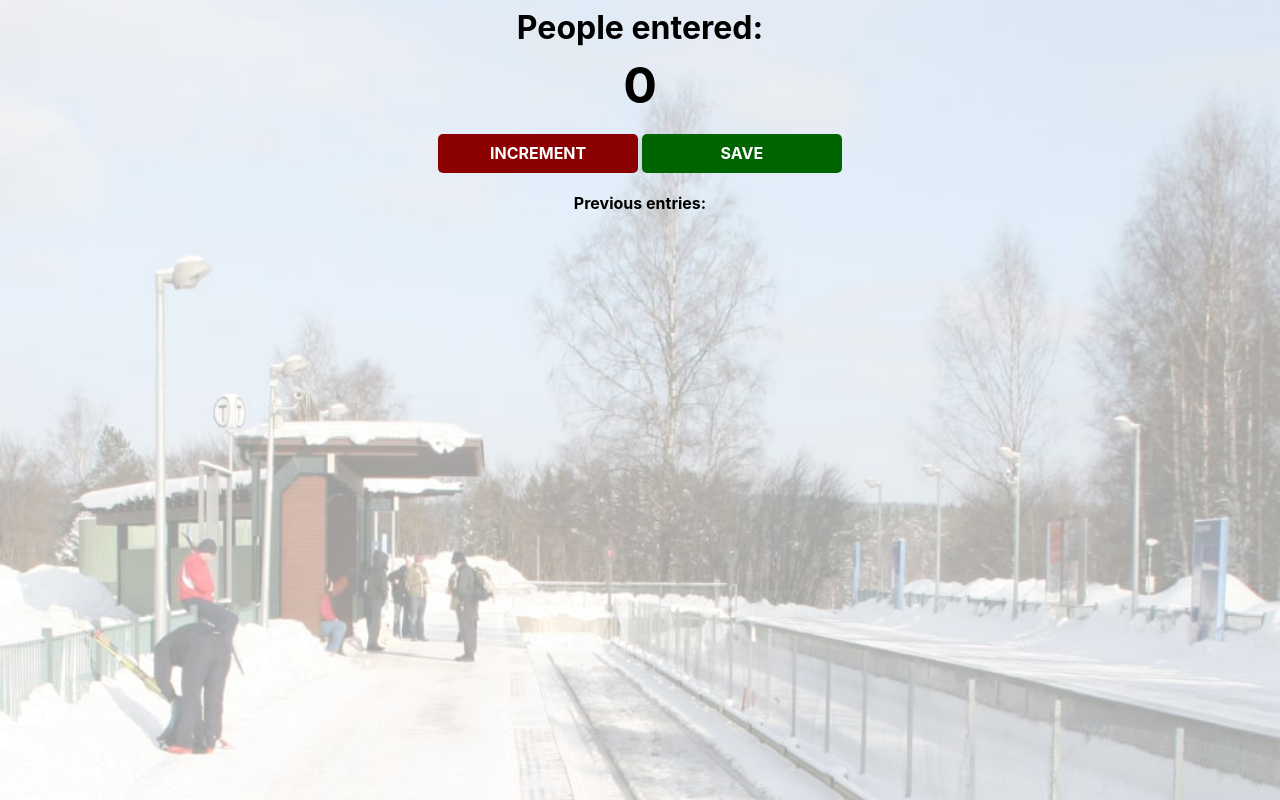
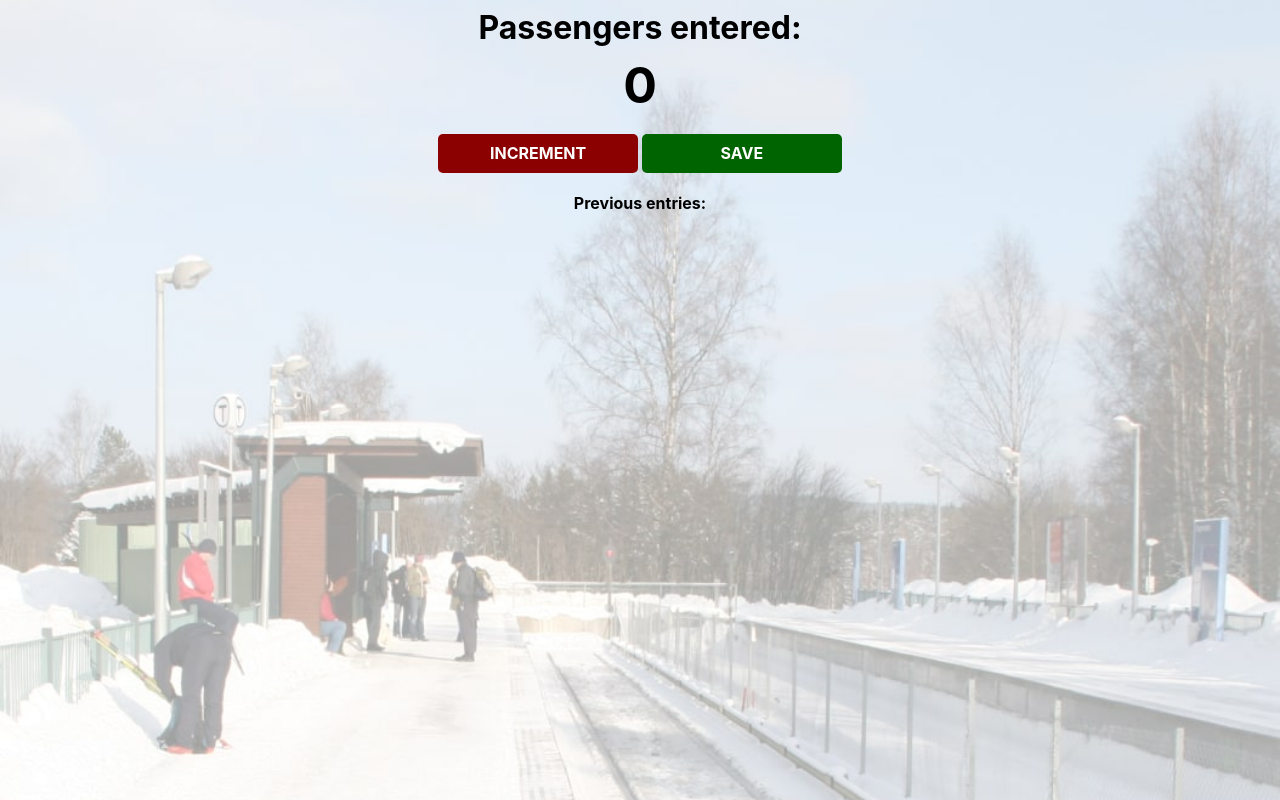
Before and after one commit to michaeljerry456/passenger_count2, a website built with Vite: page index.html in a window 1280 px wide. Built offline with nearby package versions, Linux system fonts and the light colour scheme.

Commit message:
people-passengers

```diff
--- a/index.html
+++ b/index.html
@@ -3,7 +3,7 @@
         <link rel="stylesheet" href="index.css">
     </head>
     <body>
-        <h1>People entered:</h1>
+        <h1>Passengers entered:</h1>
         <h2 id="count-el">0</h2>
         <button id="increment-btn" onclick="increment()">INCREMENT</button>
         <button id="save-btn" onclick="save()">SAVE</button>
```
